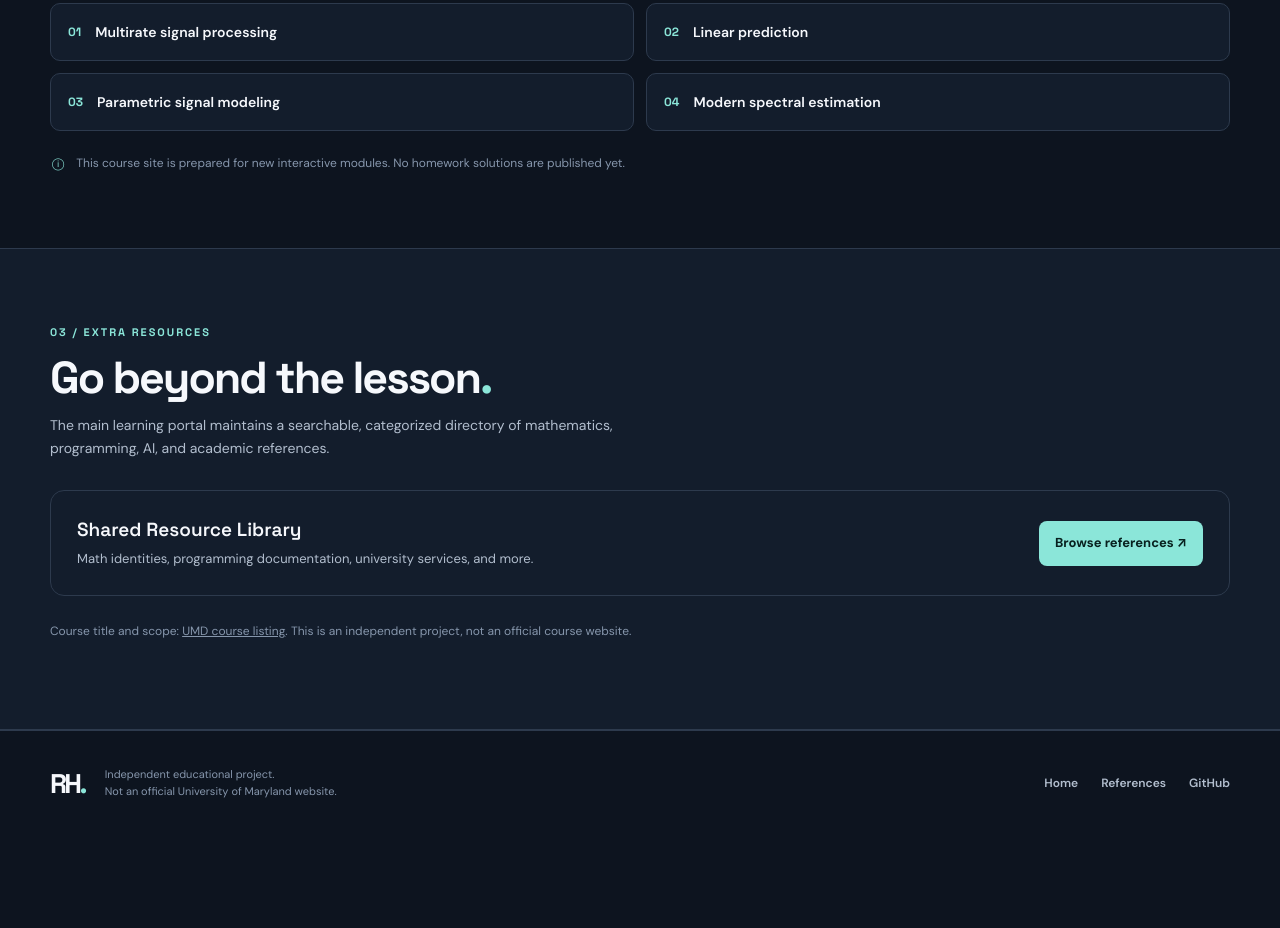
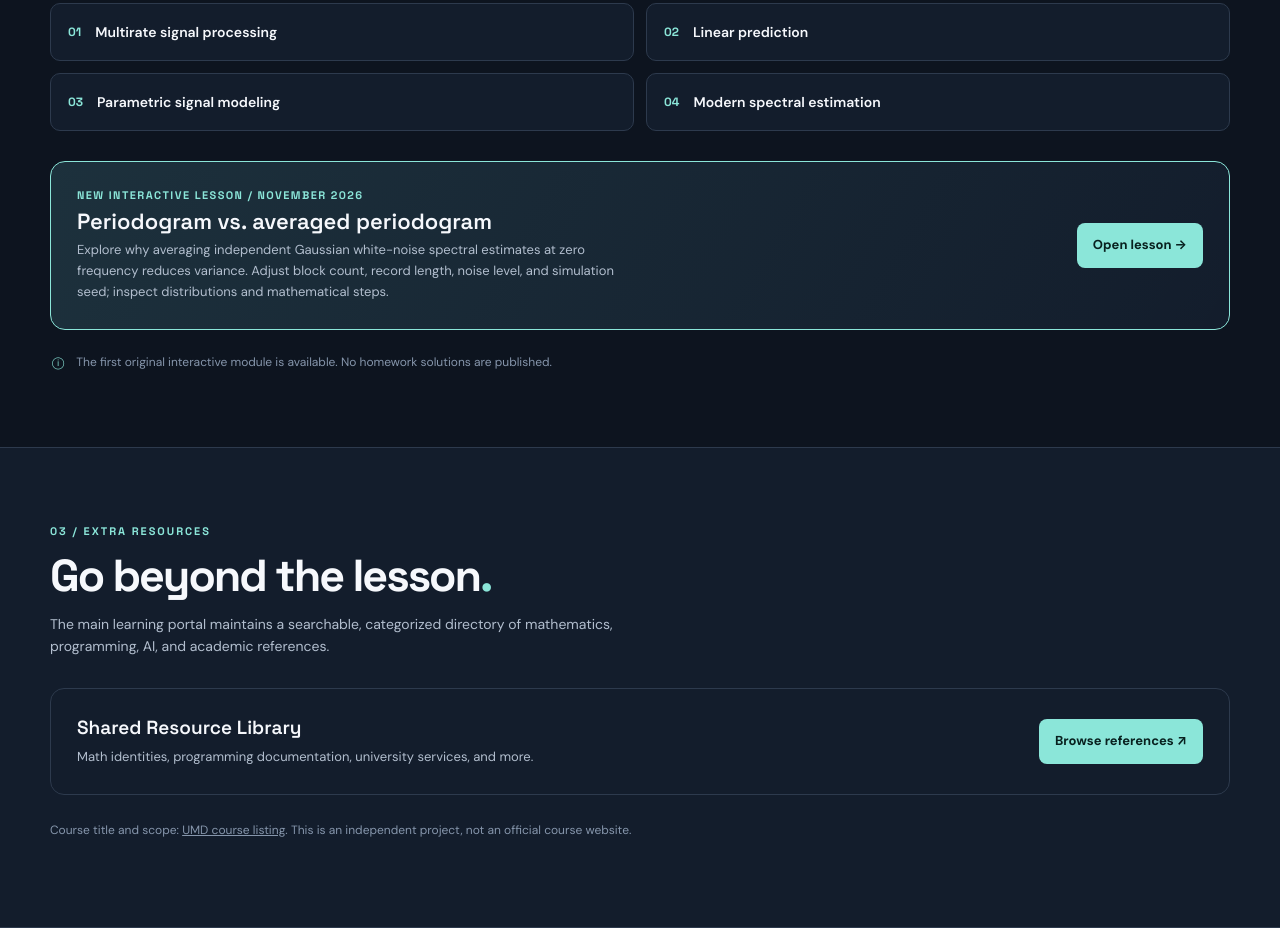
Before and after one commit to RHHanson-UMD/ENEE-630, a website: page site/index.html in a window 1280 px wide. Shown: the part 1351-2279 px from the top of the page. Before the commit the page ends 2187 px from the top, so only its background shows below. Drawn offline with Linux system fonts and the light colour scheme.

Commit message:
Link newest-source spectral estimation lesson on course homepage

```diff
--- a/site/index.html
+++ b/site/index.html
@@ -17,7 +17,8 @@
  <div class="path-card"><div class="step">03 / VALIDATE</div><h3>Released walkthroughs</h3><p>Original guided solutions are published only after official release and permission to share.</p><span class="status">Release-gated content</span></div></div>
  </div></section>
  <section class="course-section" id="topics"><div class="container"><div class="section-label">02 / SUBJECT MAP</div><h2>What we'll explore<span class="period">.</span></h2><p class="section-copy">Planned topic areas. Materials and interactive modules will be added incrementally.</p><div class="topics"><div class="topic"><span>01</span>Multirate signal processing</div><div class="topic"><span>02</span>Linear prediction</div><div class="topic"><span>03</span>Parametric signal modeling</div><div class="topic"><span>04</span>Modern spectral estimation</div></div>
- <div class="note-row"><span aria-hidden="true">&#9432;</span> This course site is prepared for new interactive modules. No homework solutions are published yet.</div>
+ <div class="demo-card"><div><div class="demo-kicker">NEW INTERACTIVE LESSON / NOVEMBER 2026</div><h3>Periodogram vs. averaged periodogram</h3><p>Explore why averaging independent Gaussian white-noise spectral estimates at zero frequency reduces variance. Adjust block count, record length, noise level, and simulation seed; inspect distributions and mathematical steps.</p></div><a class="demo-btn" href="./visualizations/periodogram.html">Open lesson &rarr;</a></div>
+ <div class="note-row"><span aria-hidden="true">&#9432;</span> The first original interactive module is available. No homework solutions are published.</div>
  </div></section>
  <section class="course-section alt"><div class="container"><div class="section-label">03 / EXTRA RESOURCES</div><h2>Go beyond the lesson<span class="period">.</span></h2><p class="section-copy">The main learning portal maintains a searchable, categorized directory of mathematics, programming, AI, and academic references.</p>
  <div class="resources-prompt"><div><strong>Shared Resource Library</strong><p>Math identities, programming documentation, university services, and more.</p></div><a class="demo-btn" href="https://rhhanson-umd.github.io/#resources">Browse references &nearr;</a></div>
```
